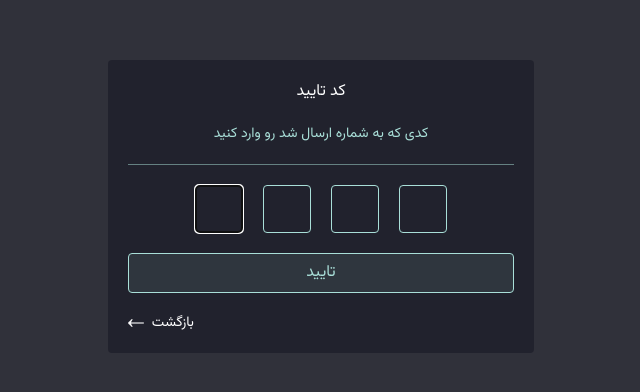
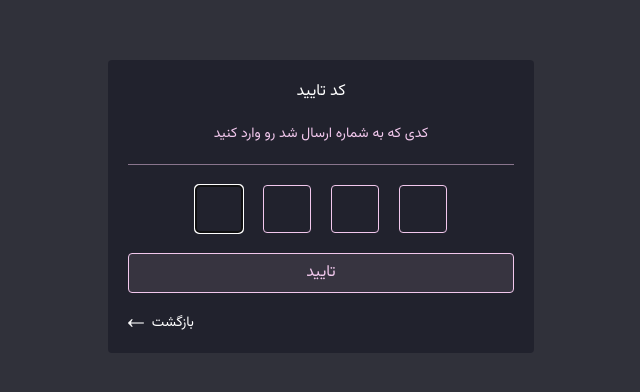
Before and after one commit to Iamshrmd/dashboard, a Vue app in the folder dashboard/: page /otp in a window 1280 px wide. Shown: the part 194-586 px from the top of the page, without its empty margins (319-959 px from the left). Built offline with nearby package versions, Linux system fonts and the light colour scheme.

Commit message:
change otp color

```diff
--- a/dashboard/src/components/login/otp.vue
+++ b/dashboard/src/components/login/otp.vue
@@ -2,16 +2,16 @@
   <div class="flex items-center justify-center w-full h-screen">
     <div class="flex flex-col gap-2 bg-[#21222D] p-5 rounded gap-y-5 md:w-1/3 sm:w-1/2">
         <h3 class="text-center text-[#fff]">کد تایید</h3>
-        <p class="text-center text-[#A9DFD8] text-sm"> کدی که به شماره {{ phoneNumber}} ارسال شد رو وارد کنید</p>
-        <span class="w-full bg-[#A9DFD8] h-px opacity-50"></span>
+        <p class="text-center text-[#F2C8ED] text-sm"> کدی که به شماره {{ phoneNumber}} ارسال شد رو وارد کنید</p>
+        <span class="w-full bg-[#F2C8ED] h-px opacity-50"></span>
         <div class="flex flex-col justify-center gap-y-5">
           <div @keyup.enter="CheckRegisterCode(registerCode)" class="inputs flex items-center justify-center gap-x-5">
-            <input autofocus @input="sumOptCode" inputmode="numeric" maxlength="1" class="text-center w-12 h-12 border border-[#A9DFD8] rounded inline-block bg-[#21222D] text-[#fff]">
-            <input @input="sumOptCode" inputmode="numeric" maxlength="1" class="text-center w-12 h-12 border border-[#A9DFD8] rounded inline-block bg-[#21222D] text-[#fff]">
-            <input @input="sumOptCode" inputmode="numeric" maxlength="1" class="text-center w-12 h-12 border border-[#A9DFD8] rounded inline-block bg-[#21222D] text-[#fff]">
-            <input @input="sumOptCode" inputmode="numeric" maxlength="1" class="text-center w-12 h-12 border border-[#A9DFD8] rounded inline-block bg-[#21222D] text-[#fff]">
+            <input autofocus @input="sumOptCode" inputmode="numeric" maxlength="1" class="text-center w-12 h-12 border border-[#F2C8ED] rounded inline-block bg-[#21222D] text-[#fff]">
+            <input @input="sumOptCode" inputmode="numeric" maxlength="1" class="text-center w-12 h-12 border border-[#F2C8ED] rounded inline-block bg-[#21222D] text-[#fff]">
+            <input @input="sumOptCode" inputmode="numeric" maxlength="1" class="text-center w-12 h-12 border border-[#F2C8ED] rounded inline-block bg-[#21222D] text-[#fff]">
+            <input @input="sumOptCode" inputmode="numeric" maxlength="1" class="text-center w-12 h-12 border border-[#F2C8ED] rounded inline-block bg-[#21222D] text-[#fff]">
           </div>
-            <button @click="CheckRegisterCode(registerCode)" class="h-10 rounded bg-[#A9DFD8] bg-opacity-10 text-[#A9DFD8] border border-[#A9DFD8]">تایید</button>
+            <button @click="CheckRegisterCode(registerCode)" class="h-10 rounded bg-[#F2C8ED] bg-opacity-10 text-[#F2C8ED] border border-[#F2C8ED]">تایید</button>
             <div class="cursor-pointer flex items-center gap-x-2">
               <img class="w-4" src="../../assets/login/icons8-left-arrow-24.png">
               <span @click="returnTopPrevious" class="text-[#fff] text-sm">بازگشت</span>
@@ -34,13 +34,17 @@ export default {
   },
   methods:{
     CheckRegisterCode(ResgisterCode){
+      console.log("register"+ ResgisterCode);
       axios
       .post('https://core.ccgram.ir/api/v1/register/verify',{
         phone :  localStorage.getItem('phone'),
-        code : parseInt(ResgisterCode)
+        code : ResgisterCode
       })
       .then((response)=>{
         console.log(response);
+        if (response.status == 200) {
+            this.$router.push('/Dashboard')
+        }
       })
       .catch((error)=>{
         console.log(error);
@@ -60,6 +64,7 @@ export default {
             }
           }
           this.registerCode += val
+          console.log(this.registerCode);
     },
     returnTopPrevious(){
       this.$router.go(-1)
```
